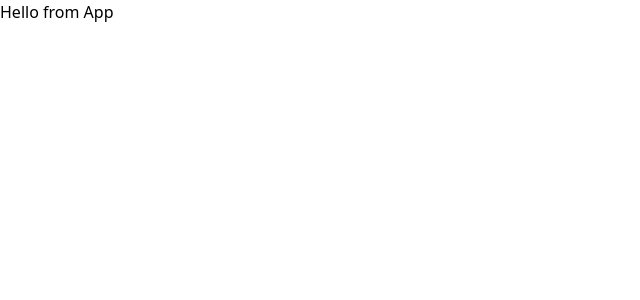
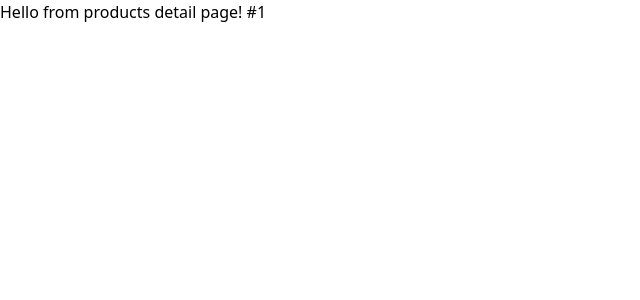
Before and after one commit to jong-k/simple-shoppingmall, a React (Vite) app: page /products/1 in a window 1280 px wide. Shown: the top 300 px of the page, without its empty margins (0-640 px from the left). Built offline with nearby package versions, Linux system fonts and the light colour scheme.

Commit message:
feat: 기본 라우트 구성 추가

```diff
--- a/src/App.tsx
+++ /dev/null
@@ -1,5 +0,0 @@
-function App() {
-  return <div>Hello from App</div>;
-}
-
-export default App;
--- a/src/main.tsx
+++ b/src/main.tsx
@@ -1,10 +1,20 @@
 import { StrictMode } from "react";
 import { createRoot } from "react-dom/client";
-import App from "./App.tsx";
+import { BrowserRouter, Navigate, Route, Routes } from "react-router";
 import "./index.css";
+import ProductDetail from "./pages/ProductDetail.tsx";
+import Products from "./pages/Products.tsx";
 
 createRoot(document.getElementById("root")!).render(
   <StrictMode>
-    <App />
+    <BrowserRouter>
+      <Routes>
+        <Route index element={<Navigate to="/products" replace />} />
+        <Route path="products">
+          <Route index element={<Products />} />
+          <Route path=":id" element={<ProductDetail />} />
+        </Route>
+      </Routes>
+    </BrowserRouter>
   </StrictMode>
 );
--- /dev/null
+++ b/src/pages/ProductDetail.tsx
@@ -0,0 +1,7 @@
+import { useParams } from "react-router";
+
+export default function ProductDetail() {
+  const { id } = useParams();
+
+  return <div>Hello from products detail page! #{id}</div>;
+}
--- /dev/null
+++ b/src/pages/Products.tsx
@@ -0,0 +1,3 @@
+export default function Products() {
+  return <div>Hello from Products Page</div>;
+}
```
